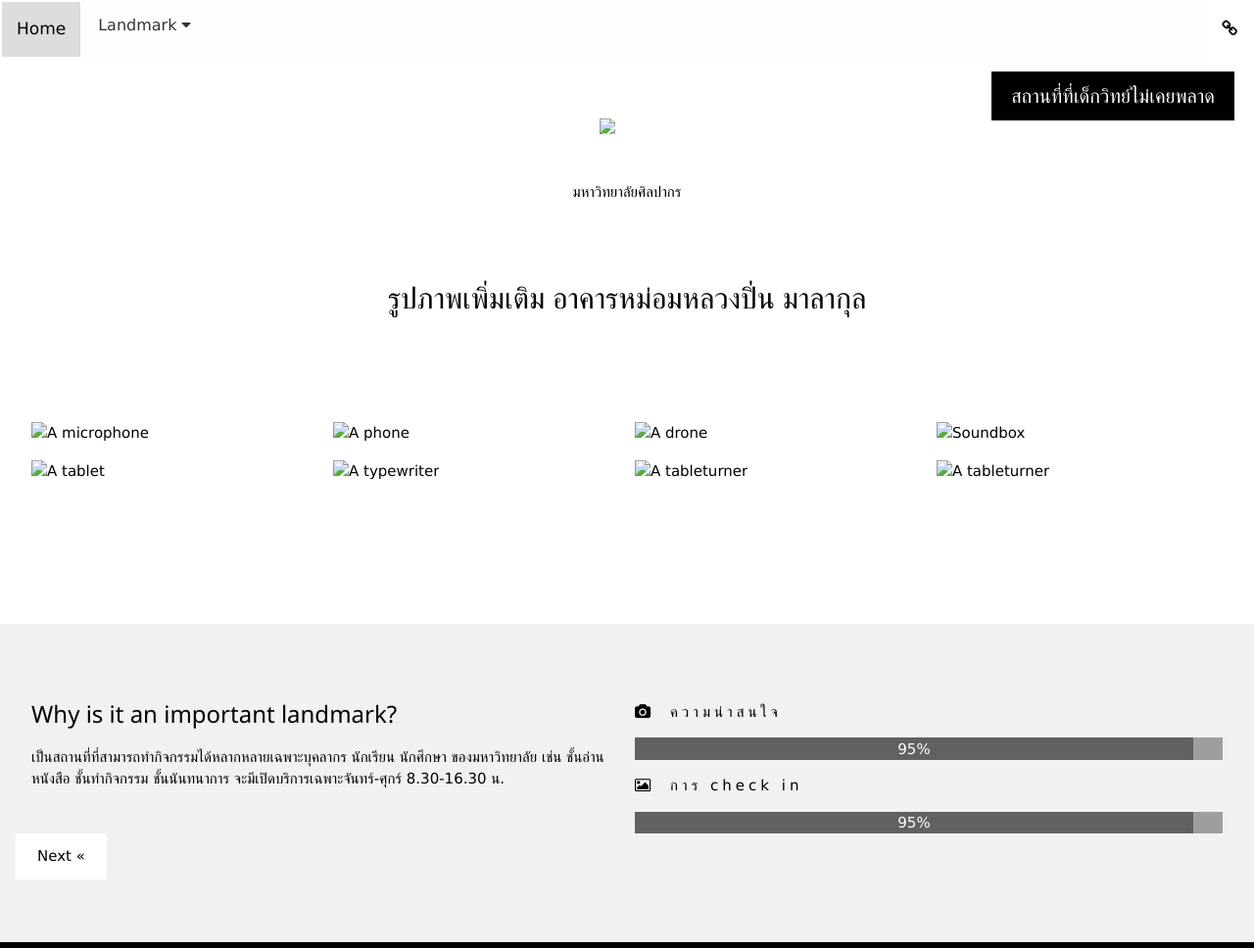
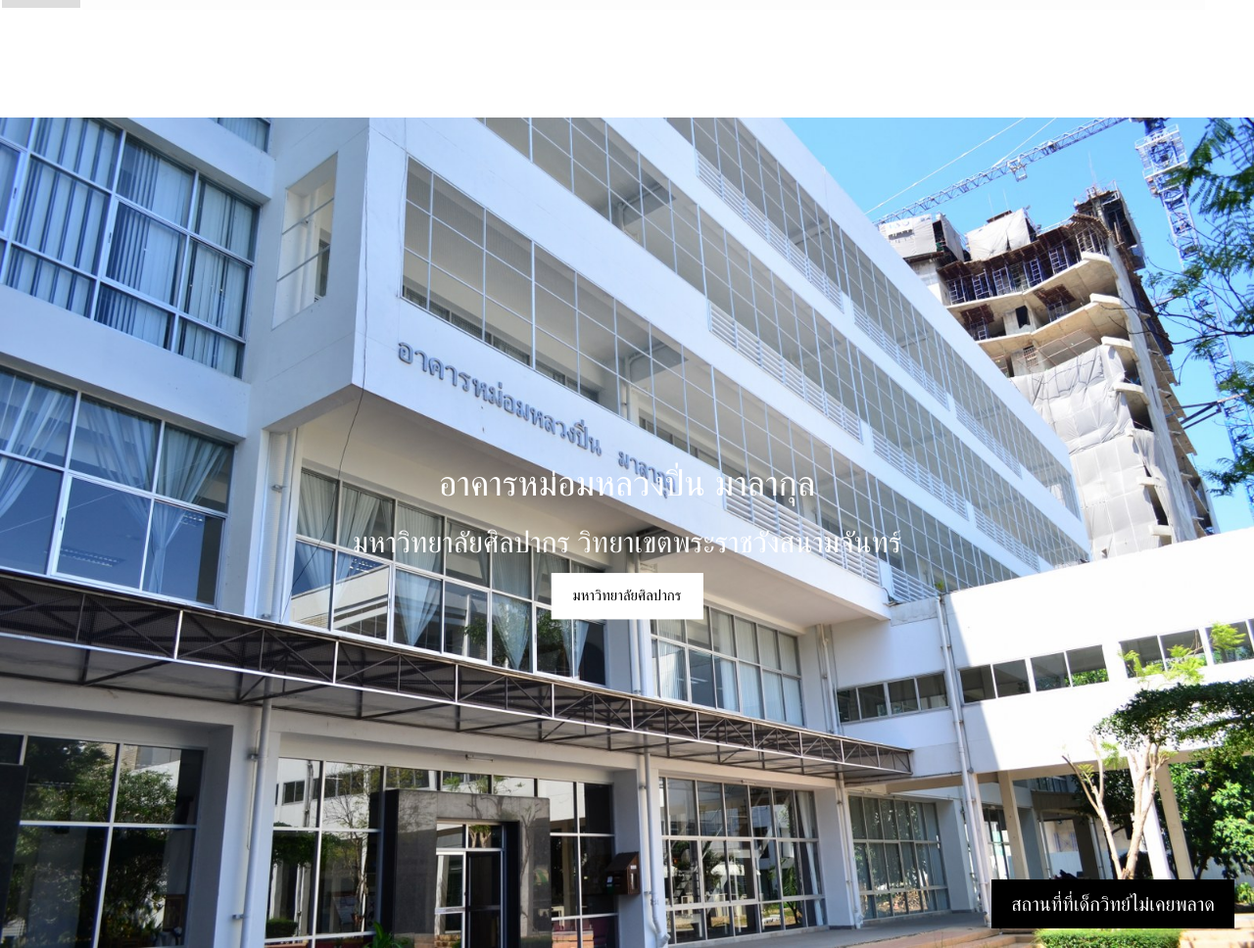
Before and after one commit to PHinGS0PinK/Skrt-, a plain HTML site: page อาคารหม่อมหลวง.html in a window 1280 px wide. Shown: the top 968 px of the page at 98% size. Drawn offline with nearby package versions, Linux system fonts and the light colour scheme; files that its build step writes are made by us from their sources.

Commit message:
Update อาคารหม่อมหลวง.html

```diff
--- a/อาคารหม่อมหลวง.html
+++ b/อาคารหม่อมหลวง.html
@@ -4,11 +4,11 @@
     <meta charset="UTF-8">
     <meta http-equiv="X-UA-Compatible" content="IE=edge">
     <meta name="viewport" content="width=device-width, initial-scale=1.0">
-    <link rel="stylesheet" href="CSS/style.CSS">
-    <link rel="stylesheet" href="CSS/style2.CSS">
-    <link rel="stylesheet" href="หลิว/style.css">
-    <script src="js/JSript.js"></script>
-    <script src="js/img.js"></script>
+    <link rel="stylesheet" href="style.CSS">
+    <link rel="stylesheet" href="style2.CSS">
+    <link rel="stylesheet" href="style.css">
+    <script src="JSript.js"></script>
+    <script src="img.js"></script>
     <link rel="stylesheet" href="https://cdnjs.cloudflare.com/ajax/libs/font-awesome/4.7.0/css/font-awesome.min.css">
     <link rel="stylesheet" href="https://www.w3schools.com/w3css/4/w3.css">
     <link rel="stylesheet" href="https://fonts.googleapis.com/css?family=Raleway">
@@ -38,7 +38,7 @@
 <h2><br> </h2>
 <h2><br> </h2>
     <div class="container" id="home">
-        <img src="หลิว/oidloyd257Z7vW4trU4-o.jpg"alt="Snow" style="width:100%;" style="height: 50%;">
+        <img src="oidloyd257Z7vW4trU4-o.jpg"alt="Snow" style="width:100%;" style="height: 50%;">
         <div class="text-block">
             <h4>สถานที่ที่เด็กวิทย์ไม่เคยพลาด</h4>
         </div>
@@ -55,32 +55,32 @@
         <div class="container"><a href="https://dsa.su.ac.th/ksu/?page_id=3953" style="position: relative;"></a></div>
         <div class="w3-row-padding" style="margin-top:64px">
           <div class="w3-col l3 m6">
-            <img src="หลิว/โซนหนังสือ.jpg" style="width:100%" onclick="onClick(this)" class="w3-hover-opacity" alt="A microphone">
+            <img src="โซนหนังสือ.jpg" style="width:100%" onclick="onClick(this)" class="w3-hover-opacity" alt="A microphone">
           </div>
           <div class="w3-col l3 m6">
-            <img src="หลิว/โซนอ่าน 2.jpg" style="width:100%" onclick="onClick(this)" class="w3-hover-opacity" alt="A phone">
+            <img src="โซนอ่าน 2.jpg" style="width:100%" onclick="onClick(this)" class="w3-hover-opacity" alt="A phone">
           </div>
           <div class="w3-col l3 m6">
-            <img src="หลิว/ห้องกลุ่ม.jpg" style="width:100%" onclick="onClick(this)" class="w3-hover-opacity" alt="A drone">
+            <img src="ห้องกลุ่ม.jpg" style="width:100%" onclick="onClick(this)" class="w3-hover-opacity" alt="A drone">
           </div>
           <div class="w3-col l3 m6">
-            <img src="หลิว/ห้องดู.jpg" style="width:100%" onclick="onClick(this)" class="w3-hover-opacity" alt="Soundbox">
+            <img src="ห้องดู.jpg" style="width:100%" onclick="onClick(this)" class="w3-hover-opacity" alt="Soundbox">
           </div>
         </div>
 
         <div class="w3-row-padding w3-section">
           <div class="w3-col l3 m6">
-            <img src="หลิว/ห้องอ่าน.jpg" style="width:100%" onclick="onClick(this)" class="w3-hover-opacity" alt="A tablet">
+            <img src="ห้องอ่าน.jpg" style="width:100%" onclick="onClick(this)" class="w3-hover-opacity" alt="A tablet">
           </div>
 
           <div class="w3-col l3 m6">
-            <img src="หลิว/ห้องบันทึกเสียง.jpg" style="width:100%" onclick="onClick(this)" class="w3-hover-opacity" alt="A typewriter">
+            <img src="ห้องบันทึกเสียง.jpg" style="width:100%" onclick="onClick(this)" class="w3-hover-opacity" alt="A typewriter">
           </div>
           <div class="w3-col l3 m6">
-            <img src="หลิว/กลาง.jpg" style="width:100%" onclick="onClick(this)" class="w3-hover-opacity" alt="A tableturner">
+            <img src="กลาง.jpg" style="width:100%" onclick="onClick(this)" class="w3-hover-opacity" alt="A tableturner">
           </div>
           <div class="w3-col l3 m6">
-            <img src="หลิว/เล่น.jpg" style="width:100%" onclick="onClick(this)" class="w3-hover-opacity" alt="A tableturner">
+            <img src="เล่น.jpg" style="width:100%" onclick="onClick(this)" class="w3-hover-opacity" alt="A tableturner">
           </div>
         </div>
       </div>
```
